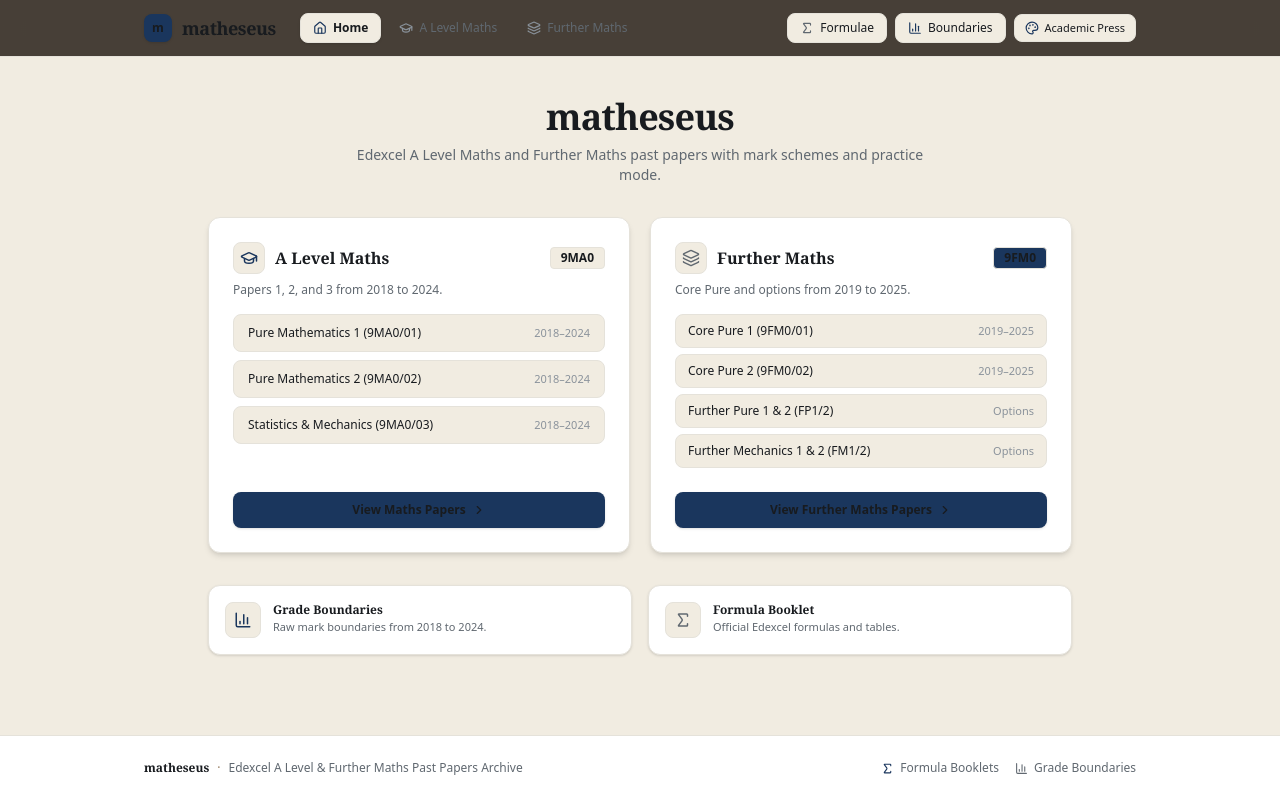
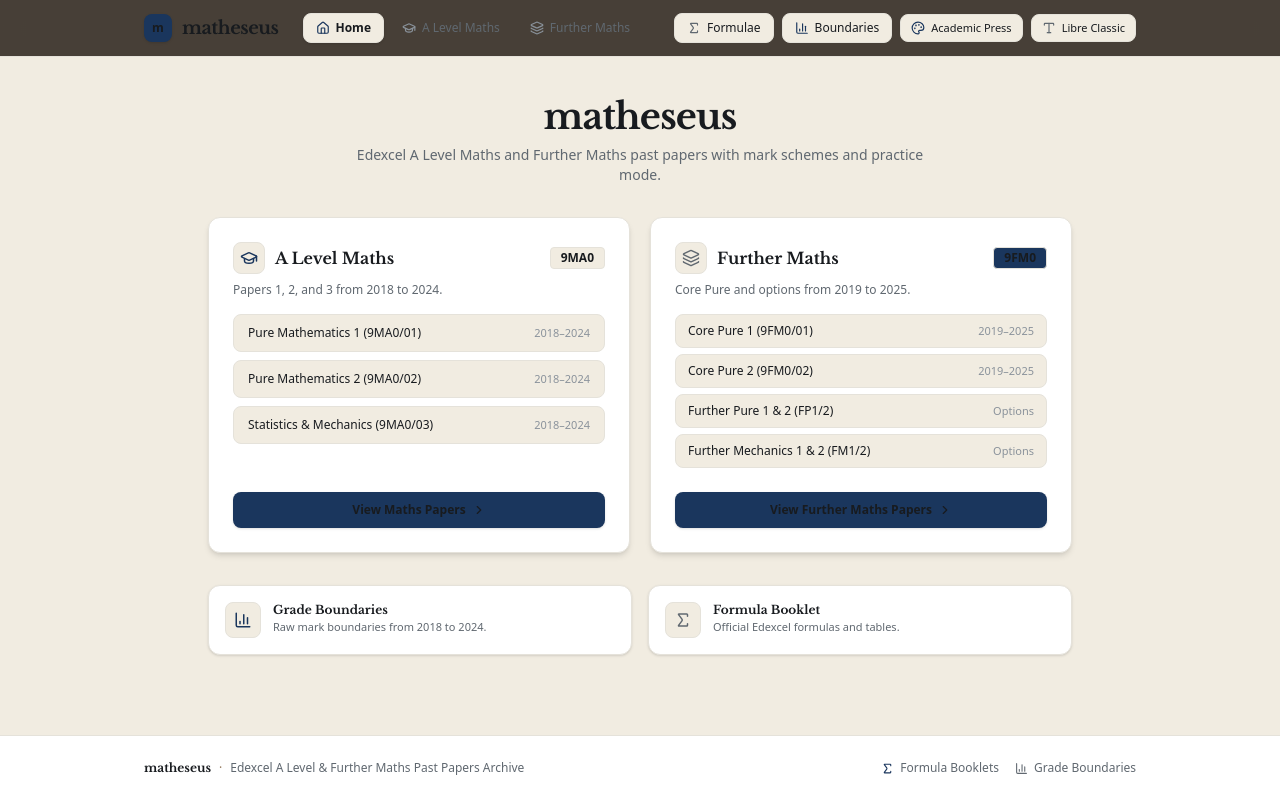
Before and after one commit to Abeer-Maheshwari/matheseus, a React (Vite) app: page / in a window 1280 px wide. Built offline with nearby package versions, Linux system fonts and the light colour scheme.

Commit message:
Add typography font options (Libre, Garamond, Technical, Editorial) alongside theme palette switcher

```diff
--- a/index.html
+++ b/index.html
@@ -7,7 +7,7 @@
     <meta name="description" content="Edexcel A Level and Further Mathematics past papers archive. Question papers, mark schemes, examiner reports, and split-screen review." />
     <link rel="preconnect" href="https://fonts.googleapis.com">
     <link rel="preconnect" href="https://fonts.gstatic.com" crossorigin>
-    <link href="https://fonts.googleapis.com/css2?family=Libre+Baskerville:ital,wght@0,400;0,700;1,400&family=Libre+Franklin:ital,wght@0,300;0,400;0,500;0,600;0,700;0,800&display=swap" rel="stylesheet">
+    <link href="https://fonts.googleapis.com/css2?family=EB+Garamond:ital,wght@0,400;0,600;0,700;1,400&family=Libre+Baskerville:ital,wght@0,400;0,700;1,400&family=Libre+Franklin:ital,wght@0,300;0,400;0,500;0,600;0,700;0,800&family=Literata:ital,opsz,wght@0,7..72,400;0,7..72,600;0,7..72,700;1,7..72,400&family=Newsreader:ital,opsz,wght@0,6..72,400;0,6..72,500;0,6..72,600;1,6..72,400&family=Public+Sans:wght@400;500;600;700&family=Work+Sans:wght@400;500;600;700&display=swap" rel="stylesheet">
     <link rel="stylesheet" href="https://cdn.jsdelivr.net/npm/katex@0.16.11/dist/katex.min.css" crossorigin="anonymous">
   </head>
   <body class="bg-[#2C2620] text-[#FAF6F0] antialiased">
--- a/src/App.tsx
+++ b/src/App.tsx
@@ -7,22 +7,32 @@ import { GradeBoundariesModal } from './components/GradeBoundariesModal';
 import { FormulaBookletModal } from './components/FormulaBookletModal';
 import { InteractiveExamRunner } from './components/InteractiveExamRunner';
 import { getInteractivePaper, InteractivePaper } from './data/interactiveQuestions';
-import { getStoredTheme, applyTheme, ThemeId } from './utils/theme';
+import { getStoredTheme, applyTheme, ThemeId, getStoredFont, applyFont, FontId } from './utils/theme';
 import { Sigma, BarChart3 } from 'lucide-react';
 
 export default function App() {
   const [currentTab, setCurrentTab] = useState<'home' | 'maths' | 'further-maths'>('home');
   const [activeModuleId, setActiveModuleId] = useState<string>('p1');
   const [currentTheme, setCurrentTheme] = useState<ThemeId>(() => getStoredTheme());
+  const [currentFont, setCurrentFont] = useState<FontId>(() => getStoredFont());
 
-  // Initialize theme on mount
+  // Initialize theme and font on mount
   useEffect(() => {
     applyTheme(currentTheme);
   }, [currentTheme]);
 
+  useEffect(() => {
+    applyFont(currentFont);
+  }, [currentFont]);
+
   const handleSelectTheme = (theme: ThemeId) => {
     setCurrentTheme(theme);
     applyTheme(theme);
+  };
+
+  const handleSelectFont = (font: FontId) => {
+    setCurrentFont(font);
+    applyFont(font);
   };
 
   // Modals
@@ -98,6 +108,8 @@ export default function App() {
         onOpenFormulas={() => setShowFormulasModal(true)}
         currentTheme={currentTheme}
         onSelectTheme={handleSelectTheme}
+        currentFont={currentFont}
+        onSelectFont={handleSelectFont}
       />
 
       {/* Main View */}
--- a/src/components/Navbar.tsx
+++ b/src/components/Navbar.tsx
@@ -1,6 +1,6 @@
 import React, { useState, useRef, useEffect } from 'react';
-import { Home, GraduationCap, Layers, Sigma, BarChart3, Palette, Check } from 'lucide-react';
-import { THEMES, ThemeId } from '../utils/theme';
+import { Home, GraduationCap, Layers, Sigma, BarChart3, Palette, Type, Check } from 'lucide-react';
+import { THEMES, ThemeId, FONTS, FontId } from '../utils/theme';
 
 interface NavbarProps {
   currentTab: 'home' | 'maths' | 'further-maths';
@@ -9,6 +9,8 @@ interface NavbarProps {
   onOpenFormulas: () => void;
   currentTheme: ThemeId;
   onSelectTheme: (theme: ThemeId) => void;
+  currentFont: FontId;
+  onSelectFont: (font: FontId) => void;
 }
 
 export const Navbar: React.FC<NavbarProps> = ({
@@ -18,14 +20,21 @@ export const Navbar: React.FC<NavbarProps> = ({
   onOpenFormulas,
   currentTheme,
   onSelectTheme,
+  currentFont,
+  onSelectFont,
 }) => {
   const [showThemeMenu, setShowThemeMenu] = useState(false);
+  const [showFontMenu, setShowFontMenu] = useState(false);
   const themeMenuRef = useRef<HTMLDivElement>(null);
+  const fontMenuRef = useRef<HTMLDivElement>(null);
 
   useEffect(() => {
     const handleClickOutside = (e: MouseEvent) => {
       if (themeMenuRef.current && !themeMenuRef.current.contains(e.target as Node)) {
         setShowThemeMenu(false);
+      }
+      if (fontMenuRef.current && !fontMenuRef.current.contains(e.target as Node)) {
+        setShowFontMenu(false);
       }
     };
     document.addEventListener('mousedown', handleClickOutside);
@@ -33,6 +42,7 @@ export const Navbar: React.FC<NavbarProps> = ({
   }, []);
 
   const activeThemeMeta = THEMES.find((t) => t.id === currentTheme) || THEMES[0];
+  const activeFontMeta = FONTS.find((f) => f.id === currentFont) || FONTS[0];
 
   return (
     <header className="border-b border-[#93785B]/30 bg-[#3E362E]/95 backdrop-blur-md sticky top-0 z-40 transition-colors">
@@ -87,7 +97,7 @@ export const Navbar: React.FC<NavbarProps> = ({
           </nav>
         </div>
 
-        {/* Resources & Theme */}
+        {/* Resources, Theme & Font Controls */}
         <div className="flex items-center gap-2 text-xs">
           <button
             onClick={onOpenFormulas}
@@ -105,15 +115,18 @@ export const Navbar: React.FC<NavbarProps> = ({
             <span className="hidden sm:inline">Boundaries</span>
           </button>
 
-          {/* Theme Switcher Dropdown */}
+          {/* Palette Switcher */}
           <div className="relative" ref={themeMenuRef}>
             <button
-              onClick={() => setShowThemeMenu(!showThemeMenu)}
+              onClick={() => {
+                setShowThemeMenu(!showThemeMenu);
+                setShowFontMenu(false);
+              }}
               className="flex items-center gap-1.5 px-2.5 py-1.5 rounded-lg text-[#FAF6F0] bg-[#2C2620] hover:bg-[#865D36] border border-[#93785B]/40 font-medium transition-colors"
               title="Change theme palette"
             >
               <Palette size={14} className="text-[#865D36]" />
-              <span className="hidden md:inline text-[11px]">{activeThemeMeta.name}</span>
+              <span className="hidden lg:inline text-[11px]">{activeThemeMeta.name}</span>
             </button>
 
             {showThemeMenu && (
@@ -137,7 +150,6 @@ export const Navbar: React.FC<NavbarProps> = ({
                       }`}
                     >
                       <div className="flex items-center gap-2">
-                        {/* Swatch circle */}
                         <div
                           className="w-3.5 h-3.5 rounded-full border border-black/20 shrink-0"
                           style={{ backgroundColor: theme.previewAccent }}
@@ -154,6 +166,57 @@ export const Navbar: React.FC<NavbarProps> = ({
               </div>
             )}
           </div>
+
+          {/* Font Switcher */}
+          <div className="relative" ref={fontMenuRef}>
+            <button
+              onClick={() => {
+                setShowFontMenu(!showFontMenu);
+                setShowThemeMenu(false);
+              }}
+              className="flex items-center gap-1.5 px-2.5 py-1.5 rounded-lg text-[#FAF6F0] bg-[#2C2620] hover:bg-[#865D36] border border-[#93785B]/40 font-medium transition-colors"
+              title="Change typography font"
+            >
+              <Type size={14} className="text-[#AC8968]" />
+              <span className="hidden lg:inline text-[11px]">{activeFontMeta.name}</span>
+            </button>
+
+            {showFontMenu && (
+              <div className="absolute right-0 mt-2 w-56 rounded-xl bg-[#3E362E] border border-[#93785B]/40 shadow-xl p-1.5 z-50 space-y-1">
+                <div className="px-2.5 py-1 text-[10px] font-semibold uppercase tracking-wider text-[#AC8968]">
+                  Select Typography
+                </div>
+                {FONTS.map((font) => {
+                  const isCurrent = font.id === currentFont;
+                  return (
+                    <button
+                      key={font.id}
+                      onClick={() => {
+                        onSelectFont(font.id);
+                        setShowFontMenu(false);
+                      }}
+                      className={`w-full flex items-center justify-between px-2.5 py-2 rounded-lg text-left text-xs transition-colors ${
+                        isCurrent
+                          ? 'bg-[#2C2620] text-[#FAF6F0] font-semibold border border-[#93785B]/40'
+                          : 'text-[#FAF6F0] hover:bg-[#2C2620]/60'
+                      }`}
+                    >
+                      <div className="flex items-center gap-2">
+                        <span className="w-5 h-5 rounded bg-[#2C2620] border border-[#93785B]/30 flex items-center justify-center text-xs font-serif text-[#FAF6F0] shrink-0">
+                          {font.sample}
+                        </span>
+                        <div>
+                          <div className="font-medium text-xs leading-none">{font.name}</div>
+                          <div className="text-[10px] text-[#AC8968] mt-0.5">{font.subtitle}</div>
+                        </div>
+                      </div>
+                      {isCurrent && <Check size={14} className="text-[#865D36] shrink-0" />}
+                    </button>
+                  );
+                })}
+              </div>
+            )}
+          </div>
         </div>
       </div>
     </header>
--- a/src/index.css
+++ b/src/index.css
@@ -68,16 +68,37 @@
   color-scheme: light;
 }
 
+/* Typography Font Variations */
+:root, [data-font="libre"] {
+  --font-body: 'Libre Franklin', -apple-system, BlinkMacSystemFont, 'Segoe UI', Roboto, sans-serif;
+  --font-serif: 'Libre Baskerville', Georgia, serif;
+}
+
+[data-font="garamond"] {
+  --font-body: 'Newsreader', 'EB Garamond', Georgia, serif;
+  --font-serif: 'EB Garamond', Georgia, serif;
+}
+
+[data-font="technical"] {
+  --font-body: 'Public Sans', -apple-system, BlinkMacSystemFont, sans-serif;
+  --font-serif: 'Work Sans', -apple-system, BlinkMacSystemFont, sans-serif;
+}
+
+[data-font="editorial"] {
+  --font-body: 'Libre Franklin', -apple-system, BlinkMacSystemFont, sans-serif;
+  --font-serif: 'Literata', Georgia, serif;
+}
+
 @layer base {
   body {
-    font-family: 'Libre Franklin', 'Libre Baskerville', -apple-system, BlinkMacSystemFont, 'Segoe UI', Roboto, sans-serif;
+    font-family: var(--font-body);
     background-color: var(--theme-bg-page);
     color: var(--theme-text-main);
     transition: background-color 0.2s ease, color 0.2s ease;
   }
 
   h1, h2, h3, .font-serif {
-    font-family: 'Libre Baskerville', Georgia, serif;
+    font-family: var(--font-serif);
   }
 
   button,
--- a/src/utils/theme.ts
+++ b/src/utils/theme.ts
@@ -57,3 +57,61 @@ export const applyTheme = (themeId: ThemeId) => {
     console.warn('Failed to save theme', e);
   }
 };
+
+/* ========================================================
+   Font Options
+   ======================================================== */
+export type FontId = 'libre' | 'garamond' | 'technical' | 'editorial';
+
+export interface FontOption {
+  id: FontId;
+  name: string;
+  subtitle: string;
+  sample: string;
+}
+
+export const FONTS: FontOption[] = [
+  {
+    id: 'libre',
+    name: 'Libre Classic',
+    subtitle: 'Baskerville + Franklin',
+    sample: 'Ag',
+  },
+  {
+    id: 'garamond',
+    name: 'Academic Garamond',
+    subtitle: 'EB Garamond + Newsreader',
+    sample: 'Ag',
+  },
+  {
+    id: 'technical',
+    name: 'Swiss Technical',
+    subtitle: 'Work Sans + Public Sans',
+    sample: 'Ag',
+  },
+  {
+    id: 'editorial',
+    name: 'Literary Editorial',
+    subtitle: 'Literata + Franklin',
+    sample: 'Ag',
+  },
+];
+
+export const getStoredFont = (): FontId => {
+  try {
+    const saved = localStorage.getItem('matheseus_font') as FontId;
+    if (saved && FONTS.some((f) => f.id === saved)) {
+      return saved;
+    }
+  } catch {}
+  return 'libre';
+};
+
+export const applyFont = (fontId: FontId) => {
+  try {
+    localStorage.setItem('matheseus_font', fontId);
+    document.documentElement.setAttribute('data-font', fontId);
+  } catch (e) {
+    console.warn('Failed to save font', e);
+  }
+};
```
